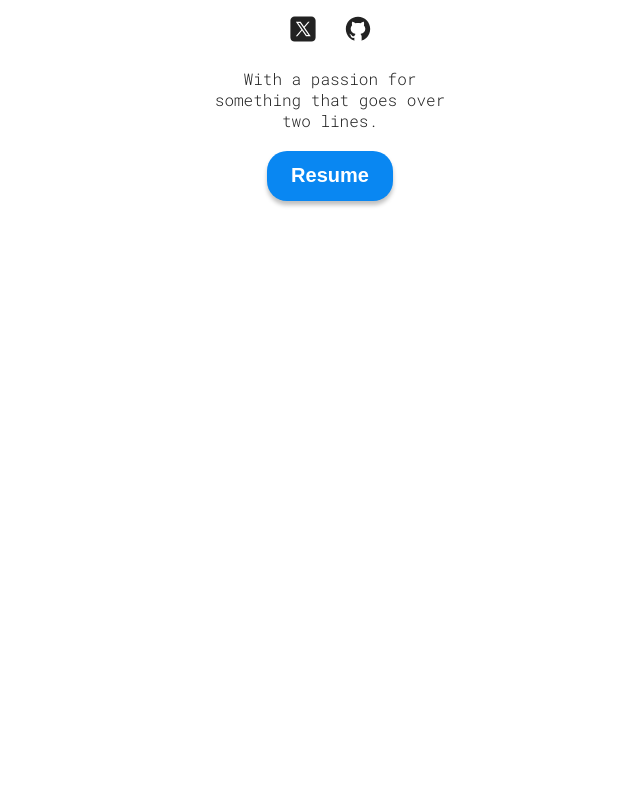
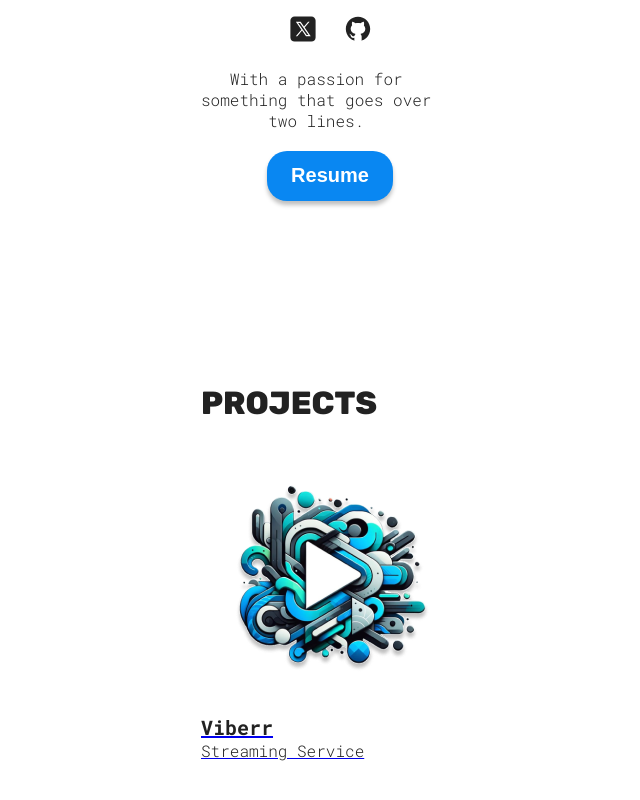
Before and after one commit to Pound1/Pound-Portfolio, a React (Vite) app: page / in a window 1280 px wide. Shown: the part 476-1276 px from the top of the page, without its empty margins (310-950 px from the left). Before the commit the page ends 860 px from the top, so only its background shows below. Built offline with nearby package versions, Linux system fonts and the light colour scheme.

Commit message:
Adding initial Project section code

```diff
--- a/src/App.jsx
+++ b/src/App.jsx
@@ -1,13 +1,14 @@
-import './App.css'
-import Hero from './sections/Hero/Hero'
+import './App.css';
+import Hero from './sections/Hero/Hero';
+import Projects from './sections/Projects/Projects';
 
 function App() {
-
   return (
     <>
-      <Hero/>
+      <Hero />
+      <Projects />
     </>
-  )
+  );
 }
 
-export default App
+export default App;
--- /dev/null
+++ b/src/sections/Projects/Projects.jsx
@@ -0,0 +1,19 @@
+import styles from './ProjectsStyles.module.css';
+import viberr from '../../assets/viberr.png';
+
+function Projects() {
+  return (
+    <section id="projects" className={styles.container}>
+      <h1 className="sectionTitle">Projects</h1>
+      <div className={styles.projectContainer}>
+        <a href="https://google.com">
+          <img className="hover" src={viberr} alt="viberr image" />
+          <h3>Viberr</h3>
+          <p>Streaming Service</p>
+        </a>
+      </div>
+    </section>
+  );
+}
+
+export default Projects;
```
Also changed, not shown: src/sections/Projects/ProjectsStyles.module.css (added).
